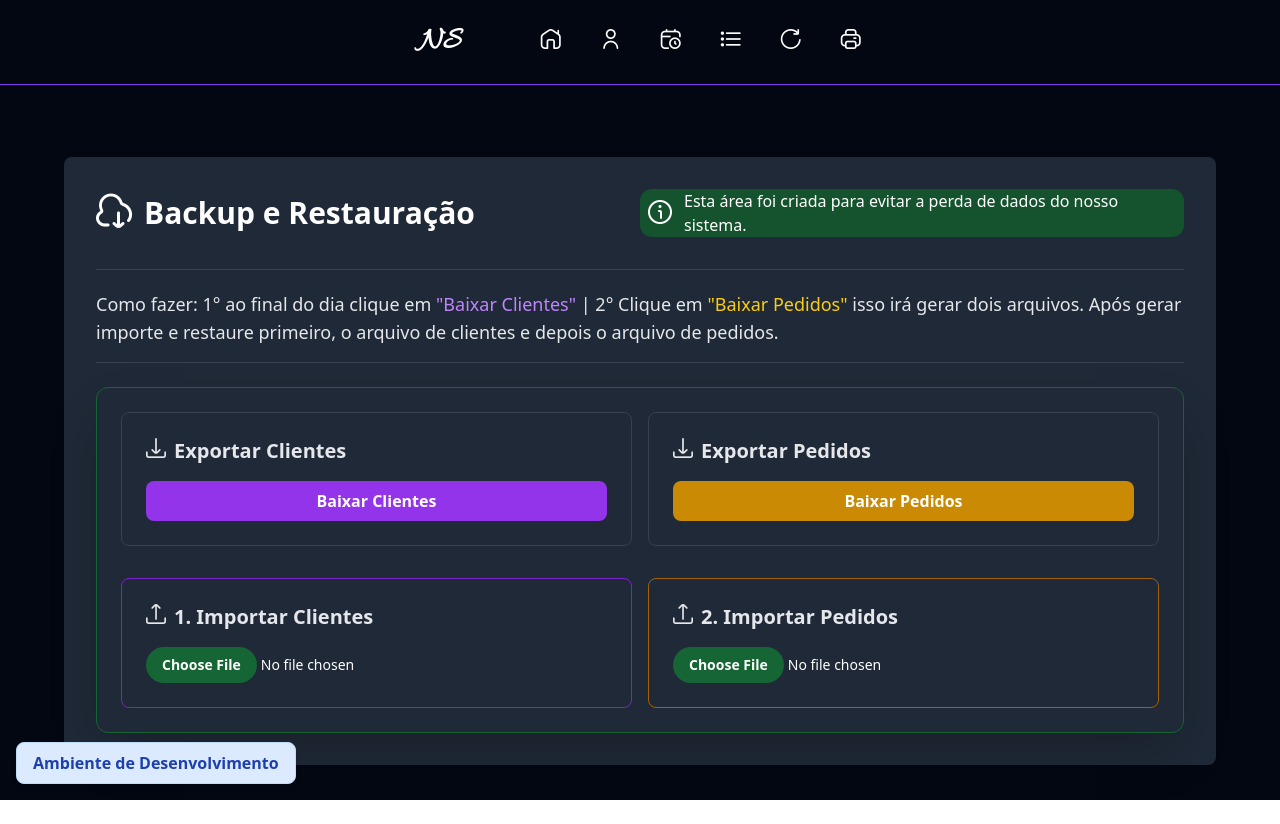
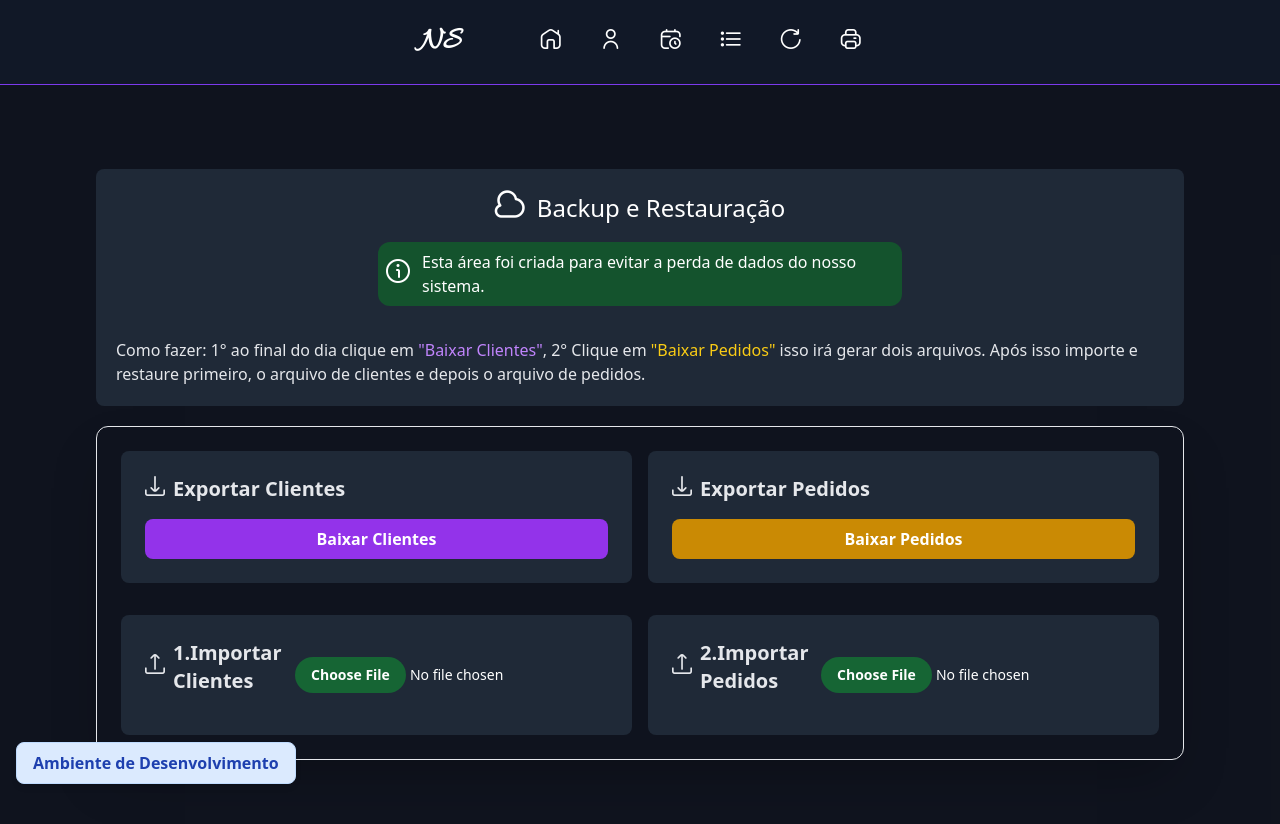
Before and after one commit to hevertonsouzaws/ERP.local, a Vue app in the folder frontend/: page /#/backup in a window 1280 px wide. Before the commit the page ends 800 px from the top, so only its background shows below. Built offline with nearby package versions, Linux system fonts and the light colour scheme.

Commit message:
fix: Ajuste layout

```diff
--- a/frontend/src/App.vue
+++ b/frontend/src/App.vue
@@ -4,7 +4,7 @@ import AppHeader from './shared/components/layout/AppHeader.vue';
 </script>
 
 <template>
-  <section class="w-full min-h-auto bg-gray-950 min-h-screen text-gray-200">
+  <section class="w-full min-h-auto bg-gray-950/95 min-h-screen text-gray-200">
     <AppHeader />
     <Environment />
     <section class="lg:max-w-[95%] text-white p-8 m-auto">
--- a/frontend/src/pages/BackupPage.vue
+++ b/frontend/src/pages/BackupPage.vue
@@ -91,56 +91,59 @@ const handleImportarPedidos = async (event: Event) => {
 </script>
 
 <template>
-    <div class="bg-gray-800 text-white p-8 w-full m-auto rounded-lg mt-10">
-        <div class="flex justify-between border-b border-gray-700 mb-5">
-            <h1 class="text-3xl font-extrabold text-white mb-8 flex items-center">
-                <i class="fi fi-rr-cloud-download text-4xl mr-3"></i>Backup e Restauração
+    <div class="text-white p-8 w-full lg:max-w-7xl m-auto rounded-lg mt-5">
+        <div class="flex flex-col items-center justify-between border-gray-700 mb-5 bg-gray-800 p-5 rounded-lg w-full">
+            <h1 class="text-2xl mb-4 flex items-center">
+                <i class="fi fi-rr-cloud text-3xl mr-3"></i>Backup e Restauração
             </h1>
 
-            <div class="text-base text-white mb-8 flex items-center bg-green-900 rounded-xl py-0 p-2 w-[50%] ">
-                <i class="fi fi-rr-info text-2xl mr-3 mt-1"></i>Esta área foi criada para evitar a perda de dados do
-                nosso
-                sistema.
+            <div class="text-base mb-8 bg-green-900 rounded-xl w-full xl:w-[50%]">
+                <h1 class="p-2 flex items-center justify-center">
+                    <i class="fi fi-rr-info text-2xl mr-3"></i>
+                    Esta área foi criada para evitar a perda de dados do nosso sistema.
+                </h1>
             </div>
+            <p class="text-gray-200 text-base">
+                Como fazer: 1° ao final do dia clique em <span class="text-purple-400">"Baixar Clientes"</span>, 2°
+                Clique
+                em <span class="text-yellow-400">"Baixar Pedidos"</span> isso irá gerar dois arquivos. Após isso importe
+                e
+                restaure
+                primeiro, o arquivo de clientes e depois o arquivo de pedidos.
+            </p>
+
         </div>
-        <p class="text-gray-200 text-lg mb-6 border-b border-gray-700 pb-4">
-            Como fazer: 1° ao final do dia clique em <span class="text-purple-400">"Baixar Clientes"</span> | 2° Clique
-            em <span class="text-yellow-400">"Baixar Pedidos"</span> isso irá gerar dois arquivos. Após gerar importe e
-            restaure
-            primeiro, o arquivo de clientes e depois o arquivo de pedidos.
-        </p>
 
-        <div class="bg-gray-800 p-6 rounded-xl shadow-2xl space-y-8 border border-green-800">
-
+        <div class=" p-6 rounded-xl shadow-2xl space-y-8 border">
             <div class="flex space-x-4">
-                <div class="border border-gray-700 p-6 rounded-lg w-1/2">
+                <div class="p-6 rounded-lg w-1/2 bg-gray-800">
                     <h2 class="text-xl font-bold mb-4 flex items-center text-gray-200"><i
                             class="fi fi-rr-download mr-2"></i> Exportar Clientes</h2>
                     <button @click="handleExportarClientes" :disabled="isLoading"
-                        class="w-full py-2 bg-purple-600 rounded-lg font-semibold transition hover:bg-blue-500 disabled:opacity-50">
+                        class="w-full py-2 bg-purple-600 rounded-lg font-semibold transition hover:bg-purple-700 disabled:opacity-50">
                         Baixar Clientes
                     </button>
                 </div>
-                <div class="border border-gray-700 p-6 rounded-lg w-1/2">
+                <div class="p-6 rounded-lg w-1/2 bg-gray-800">
                     <h2 class="text-xl font-bold mb-4 flex items-center text-gray-200"><i
                             class="fi fi-rr-download mr-2"></i> Exportar Pedidos</h2>
                     <button @click="handleExportarPedidos" :disabled="isLoading"
-                        class="w-full py-2 bg-yellow-600 rounded-lg font-semibold transition hover:bg-blue-500 disabled:opacity-50">
+                        class="w-full py-2 bg-yellow-600 rounded-lg font-semibold transition hover:bg-yellow-700 disabled:opacity-50">
                         Baixar Pedidos
                     </button>
                 </div>
             </div>
 
             <div class="flex space-x-4">
-                <div class="border border-purple-700 p-6 rounded-lg w-1/2">
+                <div class="p-6 rounded-lg flex justify-center items-center w-full bg-gray-800">
                     <h2 class="text-xl font-bold mb-4 flex items-center text-gray-200"><i
-                            class="fi fi-rr-upload mr-2"></i> 1. Importar Clientes</h2>
+                            class="fi fi-rr-upload mr-2"></i> 1.Importar Clientes</h2>
                     <input type="file" accept=".json" @change="handleImportarClientes" :disabled="isLoading"
                         class="block w-full text-sm text-white file:py-2 file:px-4 file:rounded-full file:border-0 file:text-sm file:font-semibold file:bg-green-800 file:text-white hover:file:bg-green-600 disabled:opacity-50 cursor-pointer">
                 </div>
-                <div class="border border-yellow-700 p-6 rounded-lg w-1/2">
+                <div class="p-6 rounded-lg flex justify-center items-center w-full bg-gray-800">
                     <h2 class="text-xl font-bold mb-4 flex items-center text-gray-200"><i
-                            class="fi fi-rr-upload mr-2"></i> 2. Importar Pedidos</h2>
+                            class="fi fi-rr-upload mr-2"></i> 2.Importar Pedidos</h2>
                     <input type="file" accept=".json" @change="handleImportarPedidos" :disabled="isLoading"
                         class="block w-full text-sm text-white file:py-2 file:px-4 file:rounded-full file:border-0 file:text-sm file:font-semibold file:bg-green-800 file:text-white hover:file:bg-green-600 disabled:opacity-50 cursor-pointer">
                 </div>
--- a/frontend/src/shared/components/layout/AppHeader.vue
+++ b/frontend/src/shared/components/layout/AppHeader.vue
@@ -1,8 +1,7 @@
 <template>
-    <header class="bg-gray-950 border-b border-violet-600 top-0 z-50 p-6">
-
+    <header class="bg-gray-900 border-b border-violet-600 top-0 z-50 p-6">
         <nav class="text-white">
-            <div class="flex flex-col items-center justify-center gap-20 md:flex-row">
+            <div class="flex flex-col items-center justify-center gap-20 gap-y-4 md:flex-row">
                 <router-link to="/">
                     <p class="font-allura-custom font-semibold text-3xl">NS</p>
                 </router-link>
--- a/frontend/src/shared/components/orders-page/PedidoCard.vue
+++ b/frontend/src/shared/components/orders-page/PedidoCard.vue
@@ -52,14 +52,14 @@ const formatarItensParaExibicao = (itens: PedidoItemPeca[]): string[] => {
 
 <template>
     <div
-        class="p-5 bg-gray-800 rounded-lg shadow-md transition duration-150 min-w-[32.5%]"
+        class="w-full p-5 bg-gray-800 rounded-lg shadow-md transition duration-150 xl:w-[32.5%] lg:w-[48.5%] md:w-full"
     >
         <div class="flex justify-between items-start border-b border-gray-600 pb-3 mb-3">
             <div class="flex items-center">
-                <i class="fi fi-rr-user text-blue-400 mr-2"></i>
-                <p class="font-semibold text-base text-white">{{ pedido.clienteNome }}</p>
+                <i class="fi fi-rr-user text-purple-400 mr-2 text-xl"></i>
+                <p class="font-semibold text-sm text-white">{{ pedido.clienteNome }}</p>
             </div>
-            <span :class="['text-xs font-semibold py-0.5 px-2 rounded-full uppercase', getStatusClass(pedido.status)]">
+            <span :class="['text-xs py-0.5 px-2 rounded-full uppercase', getStatusClass(pedido.status)]">
                 {{ pedido.status }}
             </span>
         </div>
```
